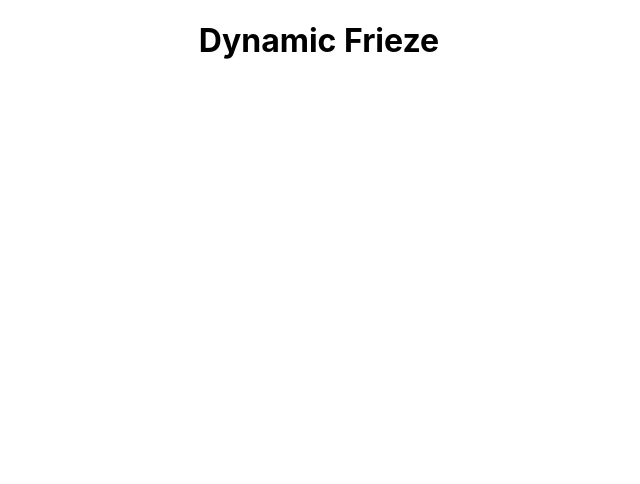
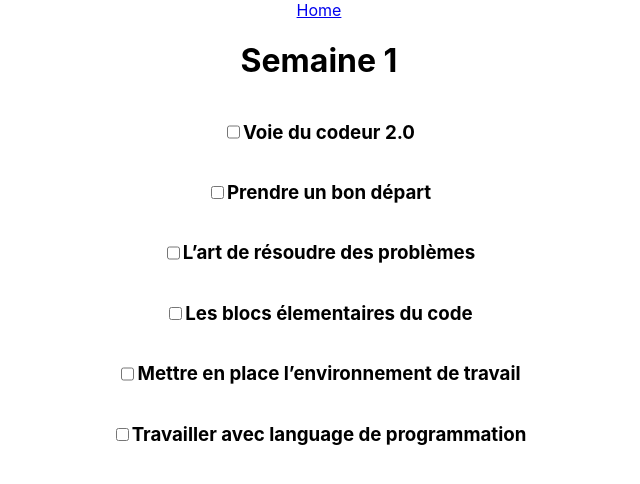
Before and after one commit to wilfriedmuffins/dynamicfrieze, a React (Create React App) app in the folder client/: page /week in a window 1280 px wide. Shown: the top 484 px of the page, without its empty margins (321-961 px from the left). Built offline with nearby package versions, Linux system fonts and the light colour scheme.

Commit message:
Create Week Page

```diff
--- a/client/src/App.js
+++ b/client/src/App.js
@@ -1,9 +1,10 @@
 import "./App.css";
+import Router from "./Router";
 
 function App() {
   return (
     <div className="App">
-      <h1>Dynamic Frieze</h1>
+      <Router />
     </div>
   );
 }
--- a/client/src/Router.js
+++ b/client/src/Router.js
@@ -1,6 +1,6 @@
 import React from "react";
 import { BrowserRouter, Route, Routes } from "react-router-dom";
-import Frieze from "./pages/Frieze";
+import Frieze from "./pages/Frieze/Frieze";
 import Login from "./pages/Login/Login";
 import Week from "./pages/Week/Week";
 
@@ -9,8 +9,8 @@ const Router = () => {
     <BrowserRouter>
       <Routes>
         <Route path="/" to element={<Frieze />} />
-        <Route path="week" to element={<Week />} />
-        <Route path="login" to element={<Login />} />
+        <Route path="/week" to element={<Week />} />
+        <Route path="/login" to element={<Login />} />
       </Routes>
     </BrowserRouter>
   );
--- /dev/null
+++ b/client/src/components/Step.js
@@ -0,0 +1,13 @@
+import React from "react";
+import "../style/week.css";
+
+function Step({ text }) {
+  return (
+    <div className="step">
+      <input type="checkbox"></input>
+      <h3>{text}</h3>
+    </div>
+  );
+}
+
+export default Step;
--- a/client/src/pages/Frieze/Frieze.js
+++ b/client/src/pages/Frieze/Frieze.js
@@ -1,5 +1,5 @@
 import React from "react";
 
 export default function Frieze() {
-  return <div>FriseTest</div>;
+  return <h1>Dynamic Frieze</h1>;
 }
--- a/client/src/pages/Week/Week.js
+++ b/client/src/pages/Week/Week.js
@@ -1,5 +1,25 @@
 import React from "react";
+import { Link } from "react-router-dom";
+import Step from "../../components/Step";
+import "../../style/week.css";
 
 export default function Week() {
-  return <div>Frise</div>;
+  const week = [
+    "Voie du codeur 2.0",
+    "Prendre un bon départ",
+    "L’art de résoudre des problèmes",
+    "Les blocs élementaires du code",
+    "Mettre en place l’environnement de travail ",
+    "Travailler avec language de programmation",
+  ];
+
+  return (
+    <div className="week">
+      <Link to="/">Home</Link>
+      <h1>Semaine 1</h1>
+      {week.map((text) => (
+        <Step text={text} />
+      ))}
+    </div>
+  );
 }
--- /dev/null
+++ b/client/src/style/week.css
@@ -0,0 +1,11 @@
+.week {
+  display: flex;
+  flex-direction: column;
+  justify-content: center;
+  align-items: center;
+}
+
+.step {
+  display: flex;
+  flex-direction: row;
+}
```
